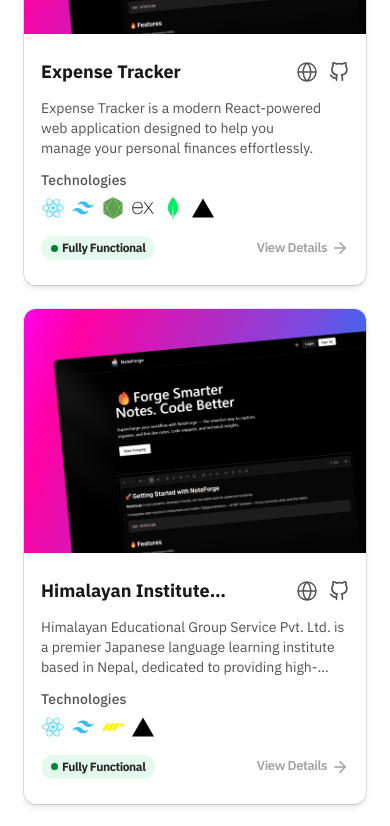
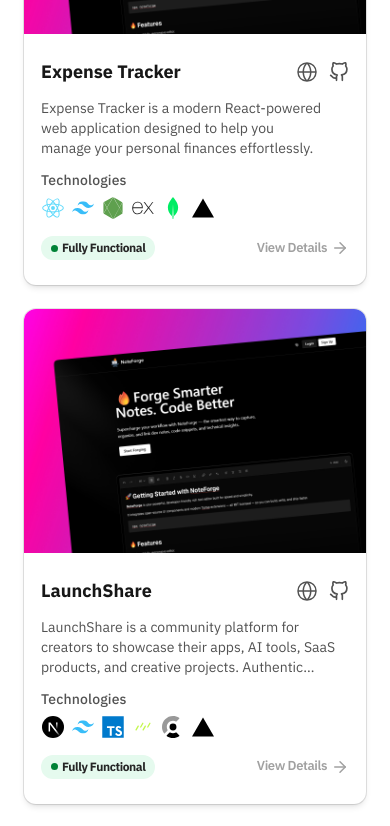
Before and after one commit to AnishGane/personal-portfolio, a React (Vite) app: page /projects in a window 390 px wide. Shown: the part 1156-1982 px from the top of the page. Built offline with nearby package versions, Linux system fonts and the light colour scheme; no server answers.

Commit message:
Update package dependencies to include Sonner and Zod; refactor Contact component to implement Zod validation and improve form handling with toast notifications. Adjust layout in various components for better user experience.

```diff
--- a/package.json
+++ b/package.json
@@ -23,7 +23,9 @@
     "react-dom": "^19.2.0",
     "react-icons": "^5.5.0",
     "react-router-dom": "^7.9.4",
-    "tailwindcss": "^4.1.17"
+    "sonner": "^2.0.7",
+    "tailwindcss": "^4.1.17",
+    "zod": "^4.3.6"
   },
   "devDependencies": {
     "@eslint/js": "^9.39.1",
--- a/src/components/Portfolio/BookaCall.tsx
+++ b/src/components/Portfolio/BookaCall.tsx
@@ -4,7 +4,7 @@ import { Link } from 'react-router-dom';
 const BookaCall = () => {
   const { theme } = useTheme();
   return (
-    <div className="border-neutral-6/50 text-neutral-8 px-6 sm:p-0 mt-16 mb-8 flex flex-col items-center justify-center gap-4 rounded-xl border border-dashed py-16 text-sm text-center sm:text-lg tracking-tighter transition-colors duration-200">
+    <div className="border-neutral-6/50 text-neutral-8 px-6 mt-16 mb-8 flex flex-col items-center justify-center gap-4 rounded-xl border border-dashed py-16 text-sm text-center sm:text-lg tracking-tighter transition-colors duration-200">
       <p>Since, You have scrolled up to here, let's talk.</p>
       <Link
         to={'/contact-me'}
--- a/src/components/Portfolio/MyDescription.tsx
+++ b/src/components/Portfolio/MyDescription.tsx
@@ -9,7 +9,7 @@ const MyDescription = () => {
         <span className="block text-neutral-400/80 sm:inline text-[28px] sm:text-4xl">A MERN Stack Developer.</span>
       </h1>
 
-      <div className="mt-3 text-neutral-6 text-sm sm:text-base leading-relaxed">
+      <div className="mt-3 font-normal text-neutral-6 text-sm sm:text-base leading-relaxed">
         <span>I build interactive web apps using </span>
 
         {LanguageItem.map((item, idx) => (
@@ -21,7 +21,7 @@ const MyDescription = () => {
           />
         ))}
 
-        <span>. With a focus on </span>
+        <span> . With a focus on </span>
         <strong>UI</strong>
         <span> design, </span>
         <strong>clean</strong>
--- a/src/components/ToolTips/ToolTip.tsx
+++ b/src/components/ToolTips/ToolTip.tsx
@@ -2,7 +2,7 @@ import { Github } from 'lucide-react';
 
 const ToolTip = () => {
   return (
-    <div className="font-own pointer-events-none absolute left-8 z-20 mt-6 w-max rounded-lg border border-neutral-200 bg-white px-3 py-2 tracking-tight opacity-0 shadow-md transition-opacity duration-200 group-hover:opacity-100 dark:border-neutral-700 dark:bg-neutral-800">
+    <div className="font-own pointer-events-none absolute left-8 z-20 mt-6 w-max rounded-lg border border-neutral-200 bg-white p-3 tracking-tight opacity-0 shadow-md transition-opacity duration-200 group-hover:opacity-100 dark:border-neutral-700 dark:bg-neutral-800">
       {/* Tooltip Arrow */}
       <span className="absolute top-4 -left-[4.5px] -z-10 size-2 rotate-45 border-b border-l border-neutral-200 bg-white dark:border-neutral-700 dark:bg-neutral-800"></span>
 
--- a/src/components/constant/Data.tsx
+++ b/src/components/constant/Data.tsx
@@ -6,6 +6,8 @@ import { RiTwitterXFill } from 'react-icons/ri';
 import { PiLinkedinLogo } from 'react-icons/pi';
 import {
   BetterAuthLogo,
+  Clerk,
+  Drizzle,
   ExpessJS,
   JavaScript,
   MongoDB,
@@ -282,41 +284,49 @@ export const ProjectItem: ProjectItemProps[] = [
   },
   {
     id: 3,
-    name: 'Himalayan Institute Website',
-    subName: 'Himalayan Institute Website: Himalayan Educational Group Service Pvt. Ltd.',
+    name: 'LaunchShare',
+    subName: 'LaunchShare: Your One-Stop platform for Launches',
     image: '/Images/Project1_Image.png',
-    url: 'https://himalayan-edu-pvt-ltd.vercel.app/',
-    repoLink: 'https://github.com/AnishGane/Himalayan-Edu-Pvt.-Ltd',
+    url: 'https://launch-share.vercel.app/',
+    repoLink: 'https://github.com/AnishGane/LaunchShare',
     description:
-      'Himalayan Educational Group Service Pvt. Ltd. is a premier Japanese language learning institute based in Nepal, dedicated to providing high-quality education, cultural exchange, and skill development for students aspiring to study, work, or build their careers in Japan.',
+      'LaunchShare is a community platform for creators to showcase their apps, AI tools, SaaS products, and creative projects. Authentic launches, real builders, genuine feedback.',
     status: 'Working',
     technologies: [
       {
         category: 'Frontend',
         stack: [
           {
-            icon: <ReactLogo />,
-            label: 'React',
+            icon: <NextLogo />,
+            label: 'Next.js',
           },
           {
             icon: <TailwindCSS />,
             label: 'Tailwind CSS',
           },
           {
-            icon: <MotionLogo />,
-            label: 'Motion',
-          },
+            icon: <TSLogo />,
+            label: 'TypeScript',
+          }
+        ],
+      },
+      {
+        category: "Database",
+        stack: [
           {
-            icon: <ReactRouter />,
-            label: 'React Router',
-          },
+            icon: <Drizzle />,
+            label: 'drizzle ORM',
+          }
+        ]
+      },
+      {
+        category: "Authentication",
+        stack: [
           {
-            label: 'Imgix',
-          },
-          {
-            label: 'EmailJS',
-          },
-        ],
+            icon: <Clerk />,
+            label: 'Clerk',
+          }
+        ]
       },
       {
         category: 'Deployment',
@@ -328,18 +338,17 @@ export const ProjectItem: ProjectItemProps[] = [
         ],
       },
     ],
-    timeline: '2 months',
-    Role: 'Frontend',
+    timeline: '4 days',
+    Role: 'Full Stack',
     Team: 'Solo',
     itemData: {
       Overview:
-        'Himalayan Educational Group Service Pvt. Ltd. is a leading Japanese language and training institute in Nepal, committed to preparing students for academic and professional opportunities in Japan. This website is built for visibility and user-friendliness for all the japanese learners that want an interactive learning experience',
+        'A community platform for creators to showcase their apps, AI tools, SaaS products, and creative projects. Authentic launches, real builders, genuine feedback with proper user authentication & managementsupported by clerk with their own organization feature.',
       ProblemStatement:
-        'This website is built for visibility and user-friendliness for all the japanese learners that want an interactive learning experience',
-
+        'To provide a platform for developers and startups to showcase their work and receive feedback from a community of like-minded individuals.',
       FuturePlan: [
-        'Expand Course Offerings and Certifications',
-        'Enhance Digital & Blended Learning Platforms',
+        'Expand the LaunchShare community',
+        'Add new features',
         'Improve Marketing and Brand Visibility',
       ],
     },
@@ -447,66 +456,6 @@ export const ProjectItem: ProjectItemProps[] = [
   },
   {
     id: 5,
-    name: 'AI Background Removal',
-    subName: 'AI Background Removal: Remove Background from Image using AI',
-    image: '/Images/Project1_Image.png',
-    url: 'https://ai-background-removal.onrender.com/',
-    repoLink: 'https://github.com/AnishGane/AI-Background-Removal',
-    description:
-      'This web application allows users to easily remove backgrounds from images using AI technology. Built with React and integrated with a powerful image processing API, this tool provides a simple and intuitive interface for background removal tasks.',
-    status: 'Working',
-    technologies: [
-      {
-        category: 'Frontend',
-        stack: [
-          {
-            icon: <ReactLogo />,
-            label: 'React',
-          },
-          {
-            icon: <TailwindCSS />,
-            label: 'Tailwind CSS',
-          },
-          {
-            label: 'Axios',
-          },
-          {
-            label: 'PicWish API',
-          },
-        ],
-      },
-      {
-        category: 'Deployment',
-        stack: [
-          {
-            label: 'Render',
-          },
-        ],
-      },
-    ],
-    timeline: '4 days',
-    Role: 'Frontend',
-    Team: 'Solo',
-    itemData: {
-      Overview:
-        'A web application allows users to easily remove backgrounds from images using AI technology.',
-      Features: [
-        'Simple Upload Interface: Drag and drop or click to upload images',
-        'Real-time Processing: See the original and processed images side by side',
-        'AI-Powered: Leverages advanced AI segmentation for accurate background removal',
-      ],
-      ProblemStatement: [
-        'I want my own web application that allows users to easily remove backgrounds from images using AI technology & also learn how to use PicWish API.',
-      ],
-      FuturePlan: [
-        'Make it more user-friendly',
-        'Add more features',
-        'Scale it to enterprise level',
-      ],
-    },
-  },
-  {
-    id: 6,
     name: 'Smart Inventory & Sales Management System',
     subName: 'SISMS: Manage Inventory and Sales',
     image: '/Images/Project1_Image.png',
--- a/src/components/icons/all-icons.tsx
+++ b/src/components/icons/all-icons.tsx
@@ -233,3 +233,51 @@ export const ZodLogo = (props: SVGProps<SVGSVGElement>) => (
     </g>
   </svg>
 );
+
+export const Drizzle = (props: SVGProps<SVGSVGElement>) => (
+  <svg fill="none" viewBox="0 0 160 160" {...props}>
+    <rect
+      width="9.631"
+      height="40.852"
+      fill="#C5F74F"
+      rx="4.816"
+      transform="matrix(.87303 .48767 -.49721 .86763 43.48 67.304)"
+    />
+    <rect
+      width="9.631"
+      height="40.852"
+      fill="#C5F74F"
+      rx="4.816"
+      transform="matrix(.87303 .48767 -.49721 .86763 76.94 46.534)"
+    />
+    <rect
+      width="9.631"
+      height="40.852"
+      fill="#C5F74F"
+      rx="4.816"
+      transform="matrix(.87303 .48767 -.49721 .86763 128.424 46.535)"
+    />
+    <rect
+      width="9.631"
+      height="40.852"
+      fill="#C5F74F"
+      rx="4.816"
+      transform="matrix(.87303 .48767 -.49721 .86763 94.957 67.304)"
+    />
+  </svg>
+);
+
+export const Clerk = (props: SVGProps<SVGSVGElement>) => (
+  <svg fill="none" viewBox="0 0 128 128" {...props}>
+    <circle cx="64" cy="64" r="20" className='dark:fill-white fill-black' />
+    <path
+      className='dark:fill-white fill-black'
+      fill-opacity=".4"
+      d="M99.572 10.788c1.999 1.34 2.17 4.156.468 5.858L85.424 31.262c-1.32 1.32-3.37 1.53-5.033.678A35.846 35.846 0 0 0 64 28c-19.882 0-36 16.118-36 36a35.846 35.846 0 0 0 3.94 16.391c.851 1.663.643 3.712-.678 5.033L16.646 100.04c-1.702 1.702-4.519 1.531-5.858-.468C3.974 89.399 0 77.163 0 64 0 28.654 28.654 0 64 0c13.163 0 25.399 3.974 35.572 10.788Z"
+    />
+    <path
+      className='dark:fill-white fill-black'
+      d="M100.04 111.354c1.702 1.702 1.531 4.519-.468 5.858C89.399 124.026 77.164 128 64 128c-13.164 0-25.399-3.974-35.572-10.788-2-1.339-2.17-4.156-.468-5.858l14.615-14.616c1.322-1.32 3.37-1.53 5.033-.678A35.847 35.847 0 0 0 64 100a35.846 35.846 0 0 0 16.392-3.94c1.662-.852 3.712-.643 5.032.678l14.616 14.616Z"
+    />
+  </svg>
+);
--- a/src/main.tsx
+++ b/src/main.tsx
@@ -2,9 +2,11 @@ import { createRoot } from "react-dom/client";
 import "./index.css";
 import App from "./App.tsx";
 import { BrowserRouter } from "react-router-dom";
+import { Toaster } from "sonner";
 
 createRoot(document.getElementById("root")!).render(
   <BrowserRouter>
+    <Toaster />
     <App />
   </BrowserRouter>
 );
--- a/src/types/index.ts
+++ b/src/types/index.ts
@@ -31,7 +31,7 @@ type TechnologyStackItem = {
 };
 
 type TechnologyCategory = {
-  category: 'Frontend' | 'Backend' | 'Deployment';
+  category: 'Frontend' | 'Backend' | 'Deployment' | "Database" | "Authentication";
   stack: TechnologyStackItem[];
 };
 
```
Also changed, not shown: src/pages/Contact.tsx (+73 -24 lines), 1 other file (tests, documents, lock files or other folders).
